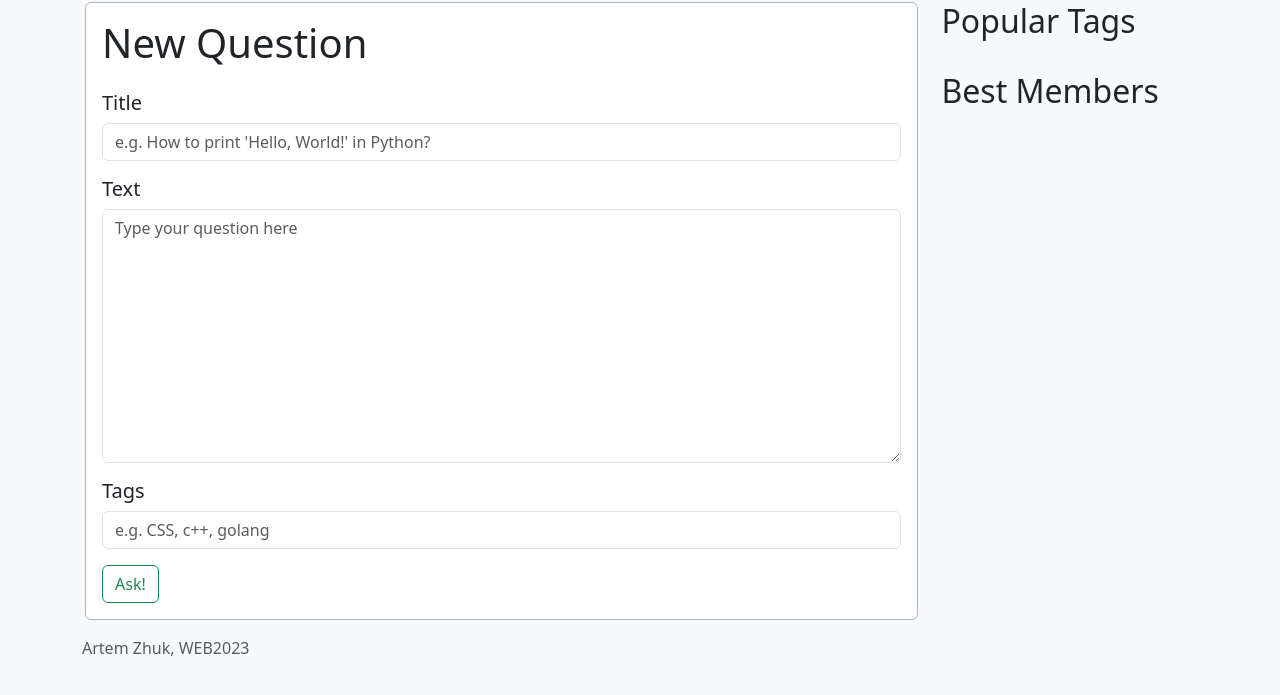
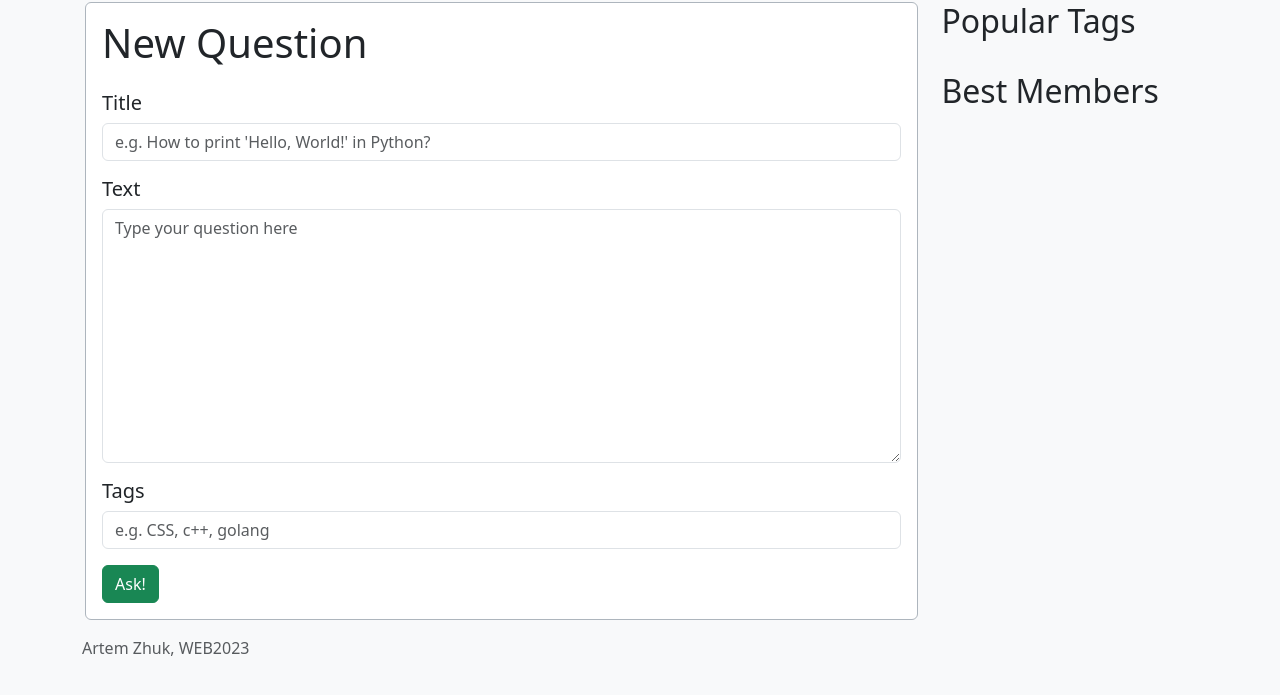
Before and after one commit to artmzhuk/TP-Web-QA, a Django app: page /ask in a window 1280 px wide. Shown: the part 82-777 px from the top of the page. Run offline with Django 4.2, Linux system fonts and the light colour scheme; data that the repository does not hold is empty; some libraries are stand-ins or nearby versions.

Commit message:
added ask form

```diff
--- a/app/forms.py
+++ b/app/forms.py
@@ -1,9 +1,11 @@
+import datetime
+
 from django import forms
 from django.core.exceptions import ValidationError
 from crispy_forms.helper import FormHelper
-from crispy_forms.layout import Layout, Fieldset, Submit, Field
+from crispy_forms.layout import Layout, Fieldset, Submit, Field, Button
 from crispy_bootstrap5.bootstrap5 import FloatingField
-from app.models import Profile, User
+from app.models import Profile, User, Question
 
 
 class LoginForm(forms.Form):
@@ -112,4 +114,35 @@ class UserSettingsForm(forms.Form):
             profile.user.save()
             profile.save()
 
+
 # TODO: добавить адеватную валидацию поля username, email, добавить картинки
+
+class AskQuestionForm(forms.Form):
+    title = forms.CharField(label='Title', min_length=5,
+                            widget=forms.TextInput(
+                                attrs={'placeholder': "e.g. How to print 'Hello, World!' in Python?"}))
+    text = forms.CharField(label='Text', min_length=10, widget=forms.Textarea(
+        attrs={'placeholder': "Type your question here", 'rows': '10'}))
+    tags = forms.CharField(label='Tags', required=False,widget=forms.TextInput(
+        attrs={'placeholder': "e.g. CSS, c++, golang"}))
+
+    def __init__(self, *args, **kwargs):
+        super().__init__(*args, **kwargs)
+        self.helper = FormHelper()
+        self.helper.label_class = 'h5'
+        self.helper.layout = Layout(
+            Field('title', css_class='input-group mb-3'),
+            Field('text', css_class='input-group mb-3'),
+            Field('tags', css_class='input-group mb-3'),
+            Submit('submit', 'Ask!', css_class='btn btn-success', kwargs={'type': 'submit'})
+        )
+
+    def save(self, **kwargs):
+        profile = kwargs.pop('profile')
+        question = Question(title=self.cleaned_data['title'],
+                            content=self.cleaned_data['text'],
+                            author=profile,
+                            likes=0,
+                            creation_time=datetime.datetime.now())
+        question.save()
+        return question
--- a/app/views.py
+++ b/app/views.py
@@ -4,7 +4,7 @@ from django.contrib.auth import authenticate, login, logout
 from django.contrib.auth.decorators import login_required
 from django.urls import reverse
 from app.models import Question, Tag, Profile
-from app.forms import LoginForm, RegisterForm, UserSettingsForm
+from app.forms import LoginForm, RegisterForm, UserSettingsForm, AskQuestionForm
 
 
 def paginate(request, objects, per_page=15):
@@ -47,7 +47,17 @@ def question(request, question_id):
 
 
 def ask(request):
-    return render(request, 'ask.html', {'stats': get_stats(request)})
+    ask_form = AskQuestionForm()
+    if request.method != 'POST':
+        ask_form = AskQuestionForm()
+    else:
+        ask_form = AskQuestionForm(request.POST)
+        if ask_form.is_valid():
+            question_saved = ask_form.save(profile = request.user.profile)
+            return redirect(reverse('question', args=[question_saved.id]))
+        else:
+            pass
+    return render(request, 'ask.html', {'form': ask_form, 'stats': get_stats(request)})
 
 
 def hot(request):  # questions sorted by likes
--- a/static/css/main.css
+++ b/static/css/main.css
@@ -74,3 +74,7 @@ main > .container-lg {
     color: white;
     text-decoration: none;
 }
+
+.asteriskField {
+    display: none;
+}
--- a/templates/ask.html
+++ b/templates/ask.html
@@ -1,29 +1,15 @@
 {% extends 'layouts/base.html' %}
+{% load crispy_forms_tags %}
+
 
 {% block title %}Ask your Question {% endblock %}
 
 {% block content %}
-        <div class="row">
-            <div class="border border-dark-subtle rounded-2 p-3 bg-white ">
-                <div class="h1 mb-4">New Question</div>
-                <div class="h5">Title</div>
-                <div class="input-group mb-3">
-                    <input type="text" class="form-control"
-                           placeholder="e.g. How to print 'Hello, World!' in Python? " aria-label="Title"
-                           aria-describedby="basic-addon1">
-                </div>
-                <div class="h5">Text</div>
-                <div class="input-group mb-3">
-                    <textarea rows="10" class="form-control" placeholder="Type your question here"
-                              aria-label="Textarea"></textarea>
-                </div>
-                <div class="h5">Tags</div>
-                <div class="input-group mb-3">
-                    <input type="text" class="form-control"
-                           placeholder="e.g. CSS, c++, golang" aria-label="Tags"
-                           aria-describedby="basic-addon1">
-                </div>
-                <button type="button" class="btn btn-outline-success">Ask!</button>
-            </div>
+    <div class="row">
+        <div class="border border-dark-subtle rounded-2 p-3 bg-white ">
+            <div class="h1 mb-4">New Question</div>
+
+            {% crispy form %}
         </div>
+    </div>
 {% endblock %}
```
